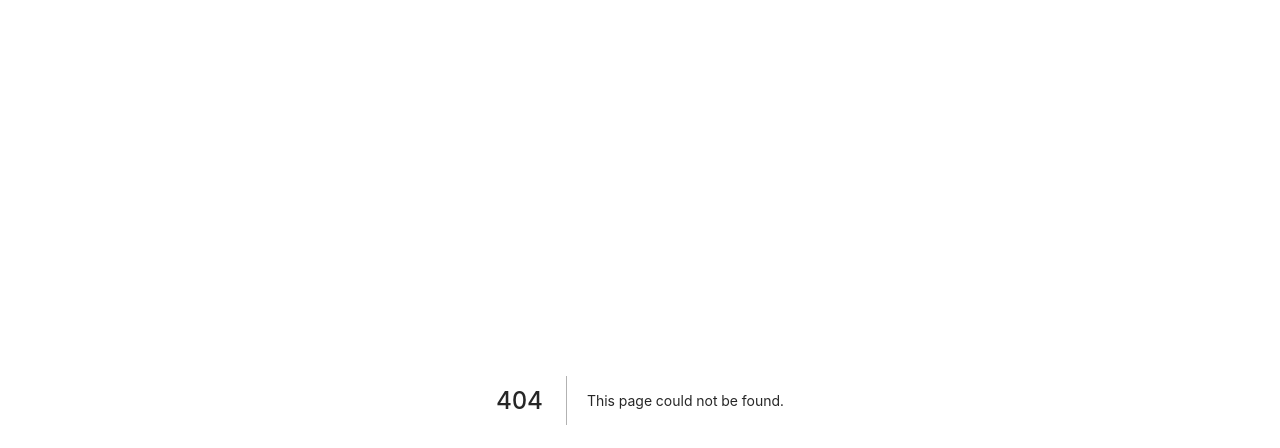
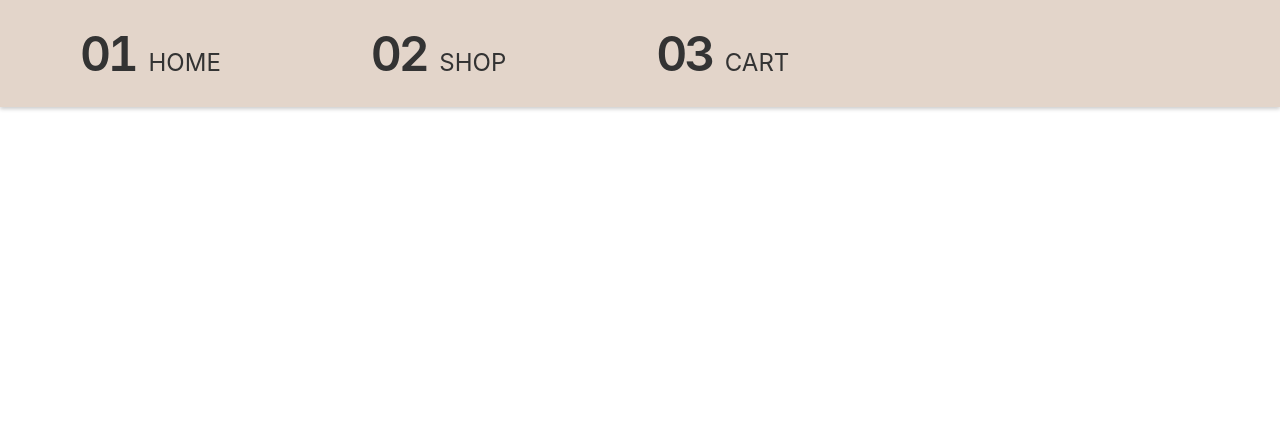
Before and after one commit to seanisoverhere/bdaEcommerce, a Next.js app: page /checkout in a window 1280 px wide. Before the commit this address had no page. Shown: the top 448 px of the page. Built offline with nearby package versions, Linux system fonts and the light colour scheme.

Commit message:
add checkout page

```diff
--- a/src/components/Navigation/index.tsx
+++ b/src/components/Navigation/index.tsx
@@ -9,7 +9,7 @@ const Navigation = () => {
   const [isHeaderShrinked, setIsHeaderShrinked] = useState<boolean>(false);
 
   useEffect(() => {
-    if (router.pathname === "/shop") {
+    if (router.pathname === "/shop" || router.pathname === "/checkout") {
       setIsHeaderShrinked(true);
     } else {
       setIsHeaderShrinked(false);
@@ -47,10 +47,10 @@ const Navigation = () => {
             <Text $headerShrinked={isHeaderShrinked}>SHOP</Text>
           </StyledAnchor>
         </Link>
-        <Link href="/">
+        <Link href="/checkout">
           <StyledAnchor $headerShrinked={isHeaderShrinked}>
             <NumberText $headerShrinked={isHeaderShrinked}>03</NumberText>
-            <Text $headerShrinked={isHeaderShrinked}>ABOUT</Text>
+            <Text $headerShrinked={isHeaderShrinked}>CART</Text>
           </StyledAnchor>
         </Link>
       </Space>
--- /dev/null
+++ b/src/containers/Checkout/index.tsx
@@ -0,0 +1,7 @@
+import React from "react";
+
+const Checkout = () => {
+  return <div>Checkout</div>;
+};
+
+export default Checkout;
--- a/src/containers/Shop/index.tsx
+++ b/src/containers/Shop/index.tsx
@@ -19,6 +19,7 @@ const Shop = () => {
       <CategoryContainer>
         <ScrollContainer style={{ display: "flex" }}>
           {Object.entries(categories).map(([key, value]) => (
+            <>
               <CategoryText
                 key={key}
                 onClick={() => setSelectedCategory(value)}
@@ -26,6 +27,7 @@ const Shop = () => {
               >
                 {value}
               </CategoryText>
+            </>
           ))}
         </ScrollContainer>
       </CategoryContainer>
--- a/src/containers/Shop/styles.ts
+++ b/src/containers/Shop/styles.ts
@@ -24,4 +24,5 @@ export const CategoryText = styled.div<{ $isActive?: boolean }>`
     $isActive ? colors.TEXT.BLACK : colors.BACKGROUND.GREY_2};
   cursor: pointer;
   transition: color 0.3s;
+  position: relative;
 `;
--- /dev/null
+++ b/src/pages/checkout.tsx
@@ -0,0 +1,3 @@
+import Checkout from "@/containers/Checkout";
+
+export default Checkout;
```
Lines whose indentation alone changed are shown as unchanged.
